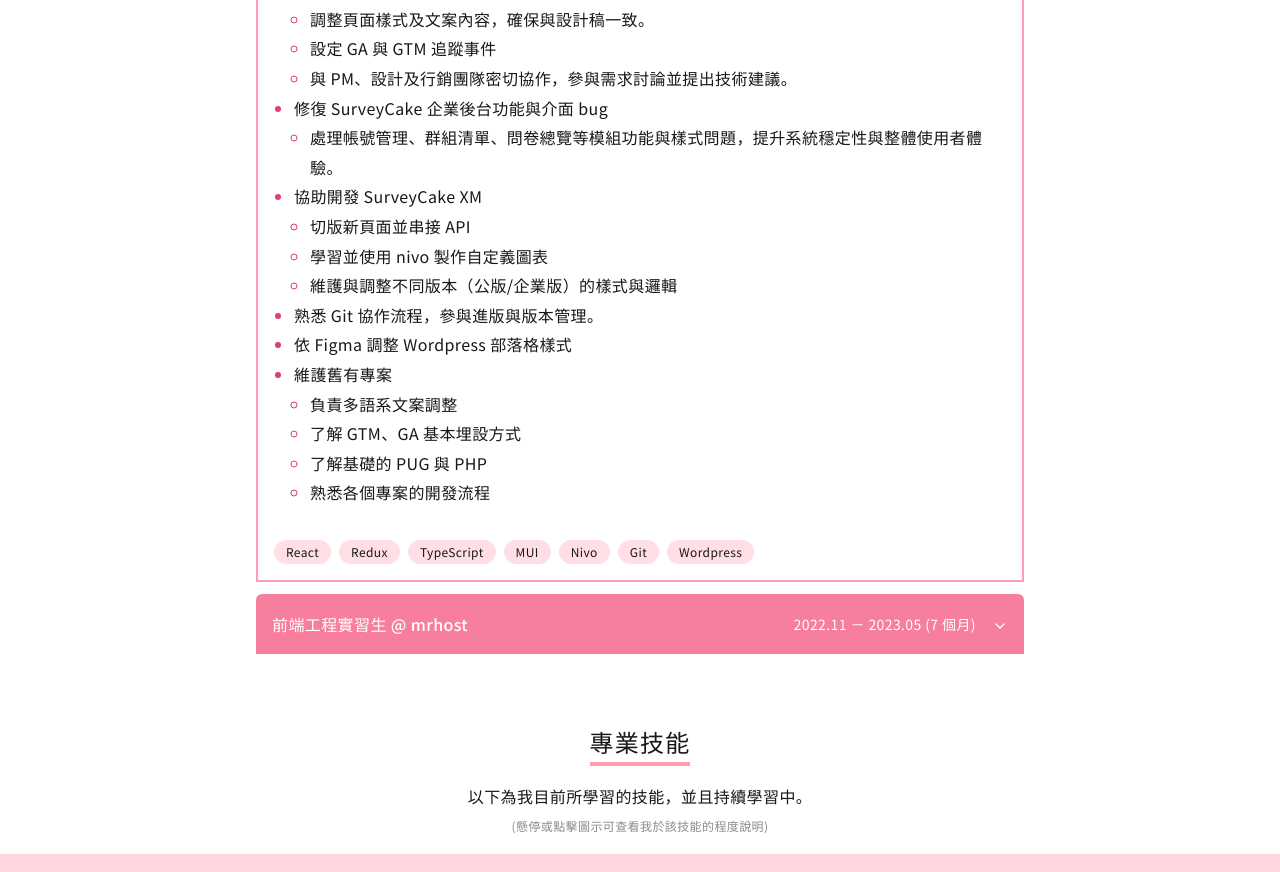
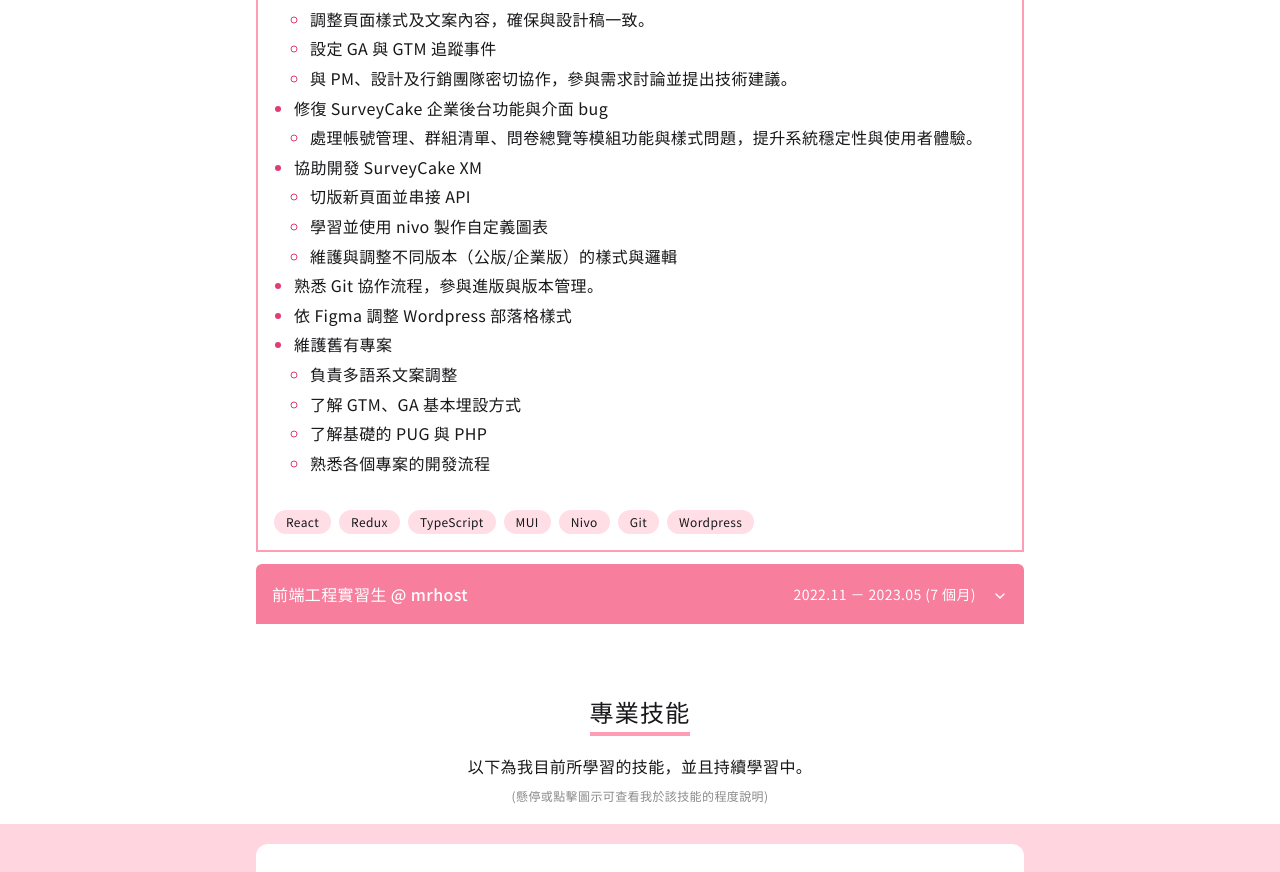
Before and after one commit to kir4che/kir4che-portfolio, a React (Vite) app: page / in a window 1280 px wide. Shown: the part 1225-2097 px from the top of the page. Built offline with nearby package versions, Linux system fonts and the light colour scheme; a web font is replaced by a local one.

Commit message:
update i18n translations and Tooltip component styles

```diff
--- a/src/components/SkillList.tsx
+++ b/src/components/SkillList.tsx
@@ -8,8 +8,8 @@
 } from "@/components/ui/tooltip";
 
 import Icon from "@/components/Icon";
+import Paragraphs from "@/components/Paragraphs";
 import Title from "@/components/Title";
-import Paragraphs from "@/components/Paragraphs";
 
 const SkillList: React.FC = () => {
   const { t } = useTranslation();
@@ -46,7 +46,7 @@
                         <TooltipContent>
                           <Paragraphs
                             text={skill.level}
-                            className="text-sm/6 text-nowrap"
+                            className="text-sm/6 text-nowrap text-white"
                           />
                         </TooltipContent>
                       )}
--- a/src/components/ui/tooltip.tsx
+++ b/src/components/ui/tooltip.tsx
@@ -1,5 +1,5 @@
+import * as TooltipPrimitive from "@radix-ui/react-tooltip";
 import * as React from "react";
-import * as TooltipPrimitive from "@radix-ui/react-tooltip";
 
 import { cn } from "@/lib/utils";
 
@@ -44,7 +44,7 @@
         data-slot="tooltip-content"
         sideOffset={sideOffset}
         className={cn(
-          "animate-in fade-in-0 zoom-in-95 data-[state=closed]:animate-out data-[state=closed]:fade-out-0 data-[state=closed]:zoom-out-95 data-[side=bottom]:slide-in-from-top-2 data-[side=left]:slide-in-from-right-2 data-[side=right]:slide-in-from-left-2 data-[side=top]:slide-in-from-bottom-2 z-50 w-fit origin-(--radix-tooltip-content-transform-origin) rounded-md bg-zinc-700 px-3 py-2 text-xs text-balance text-white",
+          "animate-in fade-in-0 zoom-in-95 data-[state=closed]:animate-out data-[state=closed]:fade-out-0 data-[state=closed]:zoom-out-95 data-[side=bottom]:slide-in-from-top-2 data-[side=left]:slide-in-from-right-2 data-[side=right]:slide-in-from-left-2 data-[side=top]:slide-in-from-bottom-2 z-50 w-fit origin-(--radix-tooltip-content-transform-origin) rounded-md bg-zinc-700/85 px-3 py-2 text-xs text-balance text-white",
           className,
         )}
         {...props}
@@ -56,4 +56,4 @@
   );
 }
 
-export { Tooltip, TooltipTrigger, TooltipContent, TooltipProvider };
+export { Tooltip, TooltipContent, TooltipProvider, TooltipTrigger };
--- a/src/i18n.ts
+++ b/src/i18n.ts
@@ -371,7 +371,7 @@
               },
               "修復 SurveyCake 企業後台功能與介面 bug",
               {
-                "0": "處理帳號管理、群組清單、問卷總覽等模組功能與樣式問題，提升系統穩定性與整體使用者體驗。",
+                "0": "處理帳號管理、群組清單、問卷總覽等模組功能與樣式問題，提升系統穩定性與使用者體驗。",
               },
               "協助開發 SurveyCake XM",
               {
```
